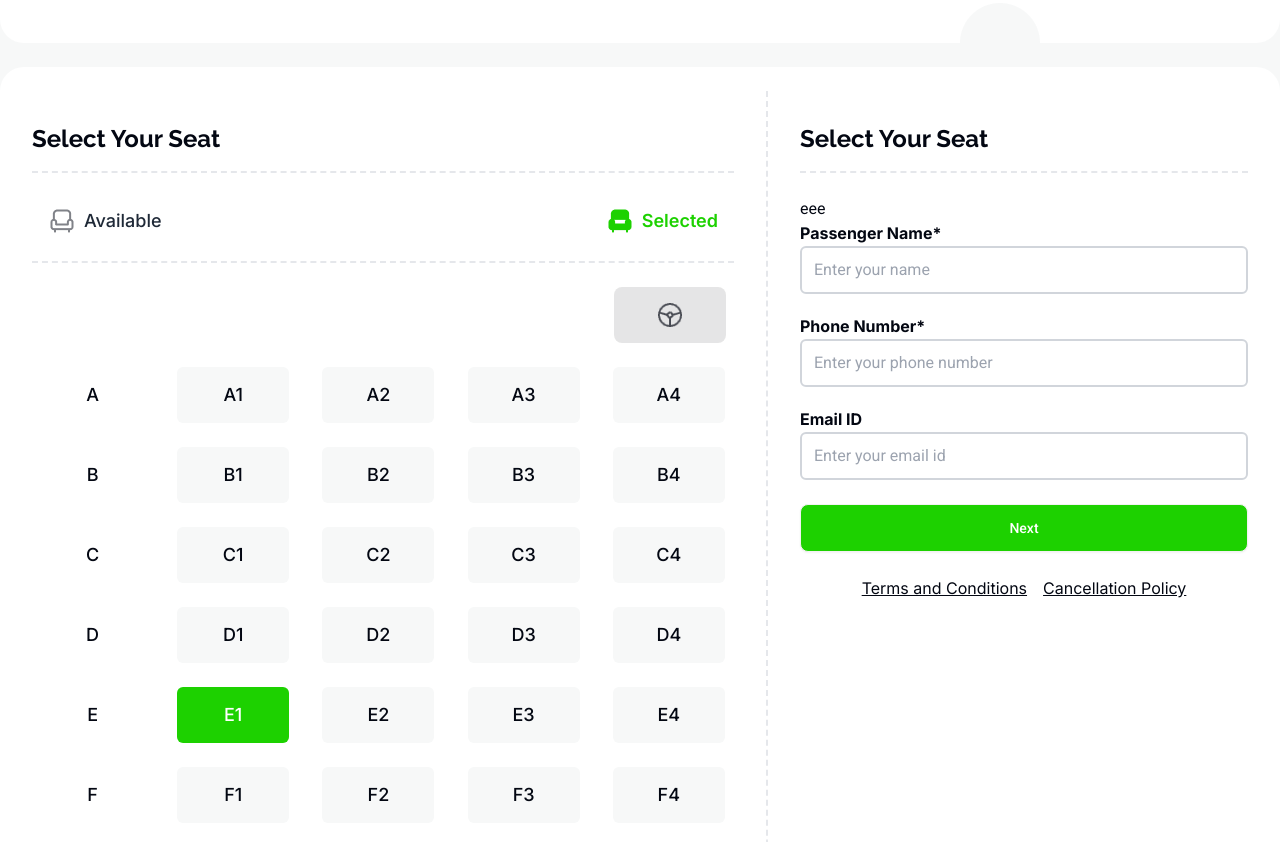
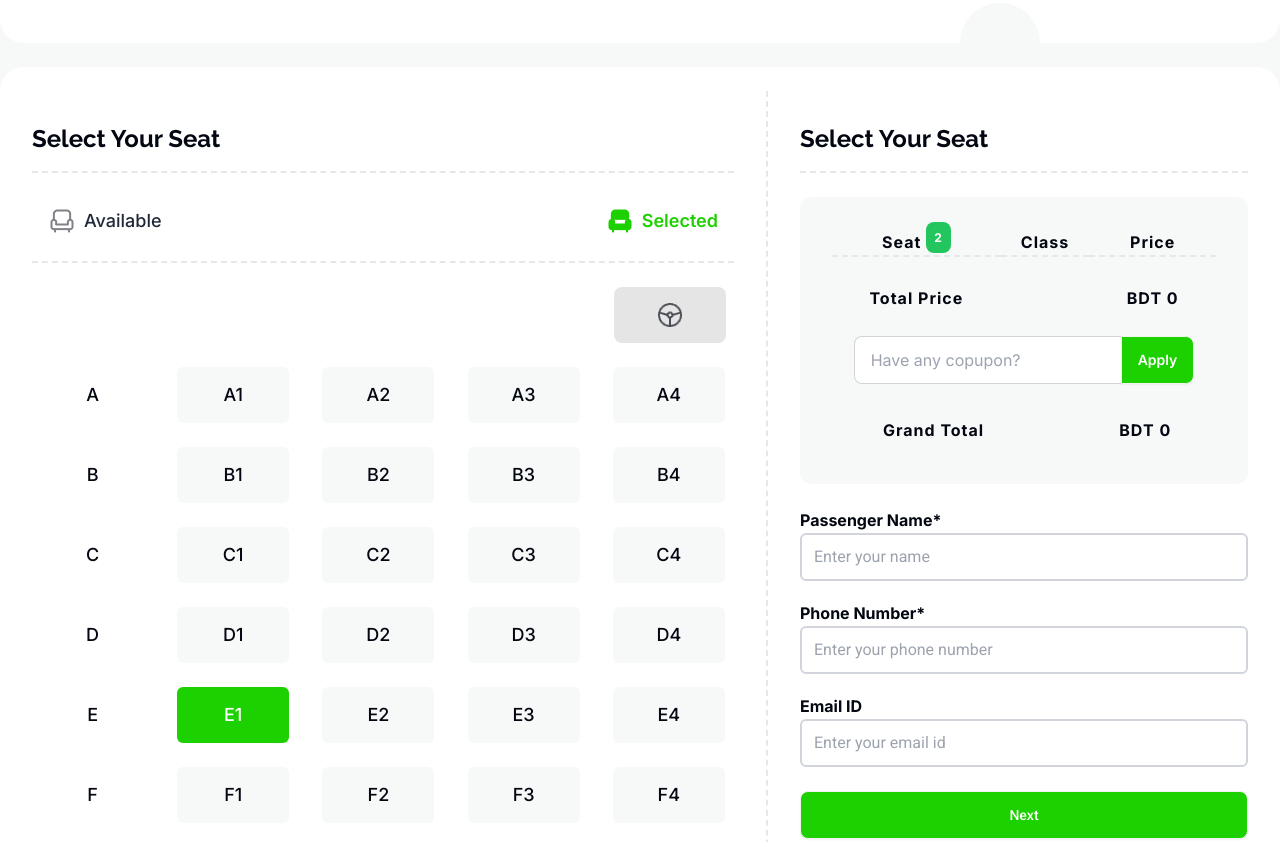
Before and after one commit to nuhainul/b9-a5-smart-ticketing, a plain HTML site: page index.html in a window 1280 px wide. Shown: the part 2142-2984 px from the top of the page. Drawn offline with nearby package versions, Linux system fonts and the light colour scheme.

Commit message:
all static parts are done (almost)

```diff
--- a/index.html
+++ b/index.html
@@ -33,6 +33,25 @@
     body {
       font-family: "Roboto", sans-serif;
       color: #030712;
+    }
+
+    table {
+      width: 100%;
+      letter-spacing: 1px;
+      table-layout: auto;
+    }
+
+    thead {
+      font-weight: bold;
+    }
+
+    tr {
+      /* # */
+    }
+
+    td {
+      padding: 10px;
+      text-align: center;
     }
   </style>
 </head>
@@ -357,13 +376,73 @@
           </div>
         </div>
 
-        <div id="cartCouponCheckout" class="p-8 w-2/5 mx-auto">
+        <div id="cartCouponTotalCheckout" class="p-8 w-2/5 mx-auto">
 
           <div class="font-raleway font-bold text-2xl my-6 pb-4 border-b-2 border-dashed" id="">
             <p id="" class="">Select Your Seat</p>
           </div>
 
-          <div id="" class="">eee</div>
+          <div id="cartCouponTotal" class="mb-6 bg-[#F7F8F8] rounded-xl p-8 font-inter text-base">
+
+            <div id="cart" class="">
+              <table id="cartTable" class="font-inter">
+                <thead>
+                  <tr class="font-bold border-b-2 border-dashed">
+                    <th scope="col" class="">
+                      <span id="" class="">Seat </span>
+                      <sup class="bg-green-500 p-2 text-white rounded-lg"><span id="dynamicCartCount" class="">2</span></sup>
+                    </th>
+                    <th scope="col" class="">Class</th>
+                    <th scope="col" class="">Price</th>
+                  </tr>
+                </thead>
+                <tbody>
+                  <!-- dynamic seat selection goes below -->
+                  <tr>
+                    <!-- <td>C2</td>
+                    <td>Economy</td>
+                    <td>550</td> -->
+                  </tr>
+                  <tr>
+                    <td> </td>
+                    <td> </td>
+                    <td> </td>
+                  </tr>
+                </tbody>
+                <tfoot class="font-bold">
+                  <tr class="mt-4">
+                    <th>Total Price</th>
+                    <td> </td>
+                    <td><span>BDT </span><span id="dynamicTotalPrice">0</span></td>
+                  </tr>
+                </tfoot>
+              </table>
+
+              <!-- <hr> -->
+            </div>
+
+            <!-- <hr> -->
+
+            <div id="coupon" class="flex justify-center mt-4 mb-6">
+              <div class="join">
+                <input id="couponValue" class="input input-bordered join-item" placeholder="Have any copupon?" />
+                <button id="" onclick="" class="btn join-item rounded-lg bg-[#1DD100] text-white">Apply</button>
+              </div>
+            </div>
+
+            <div id="grandTotal" class="">
+              <table>
+                <tfoot class="font-bold">
+                  <tr class="">
+                    <th>Grand Total</th>
+                    <td> </td>
+                    <td><span>BDT </span><span id="dynamicGrandTotalPrice">0</span></td>
+                  </tr>
+                </tfoot>
+              </table>
+            </div>
+
+          </div>
 
           <div id="" class="">
 
@@ -399,7 +478,7 @@
                   placeholder="Enter your email id" required />
               </div>
 
-              <button type="button" id="nextSuccessBtn" onclick="document.getElementById('myModal1').showModal()"
+              <button type="submit" id="nextSuccessBtn" onclick="document.getElementById('myModal1').showModal()"
                 class="text-white bg-[#1DD100] hover:bg-[#1DD100] font-medium rounded-lg text-md w-full px-5 py-2.5 text-center btn">
                 Next
               </button>
@@ -425,9 +504,9 @@
   <!-- footer section starts -->
   <footer class="footer container max-w-full" id="footerContainer">
     <section id="footerSect" class="footer w-full bg-black text-white py-32 min-h-28">
-      <div class="mx-auto" id=""># optional footer</div>
+      <div class="mx-auto text-black" id=""># optional footer</div>
       <hr class="" />
-      <div class="" id=""># optional footer</div>
+      <div class="text-black" id=""># optional footer</div>
     </section>
   </footer>
   <!-- footer section ends -->
@@ -441,12 +520,14 @@
         <p class="flex justify-center"><img src="./images/success.png" alt=""></p>
         <h3 class="font-bold text-lg #27AE60 my-6">SUCCESS</h3>
         <p class="py-4 font-bold">Thank you for Booking Our Bus Seats.
-          <br>We are working hard to find the best service and deals for you.</p>
+          <br>We are working hard to find the best service and deals for you.
+        </p>
         <p class="py-4">Shortly you will find a confirmation in your email.</p>
         <div class="modal-action flex justify-center">
           <form method="dialog">
             <!-- if there is a button in form, it will close the modal -->
-            <button type="submit" class="btn bg-[#27AE60] text-white w-80 rounded-3xl font-roboto text-xl">Continue</button>
+            <button type="button"
+              class="btn bg-[#27AE60] text-white w-80 rounded-3xl font-roboto text-xl">Continue</button>
           </form>
         </div>
       </div>
```
